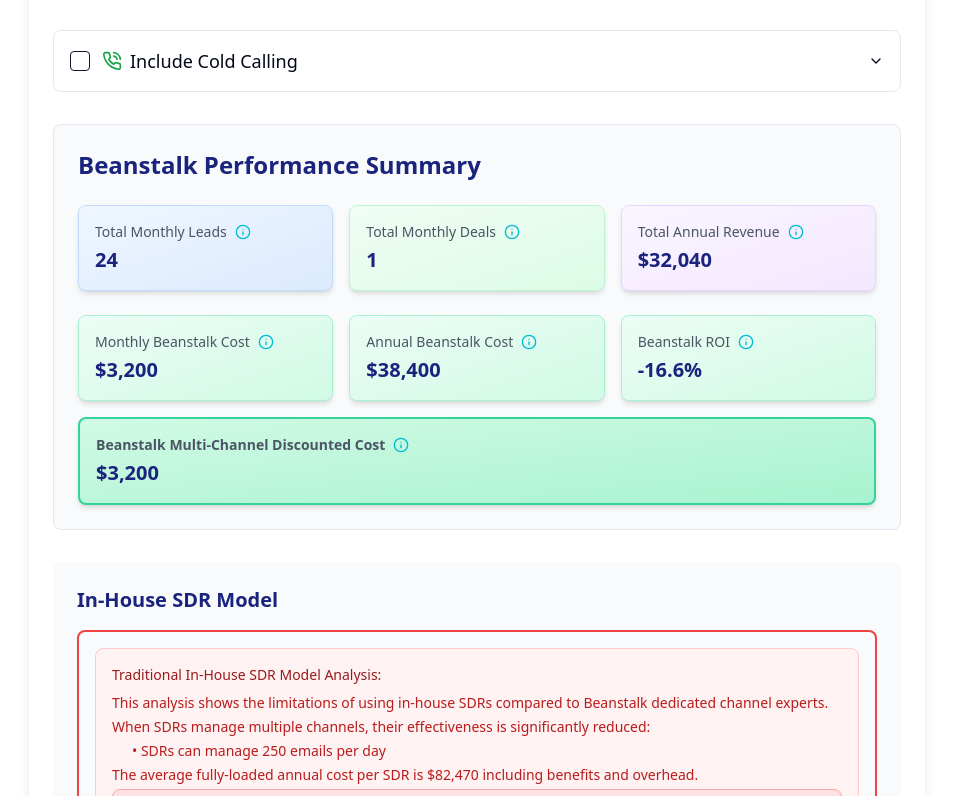
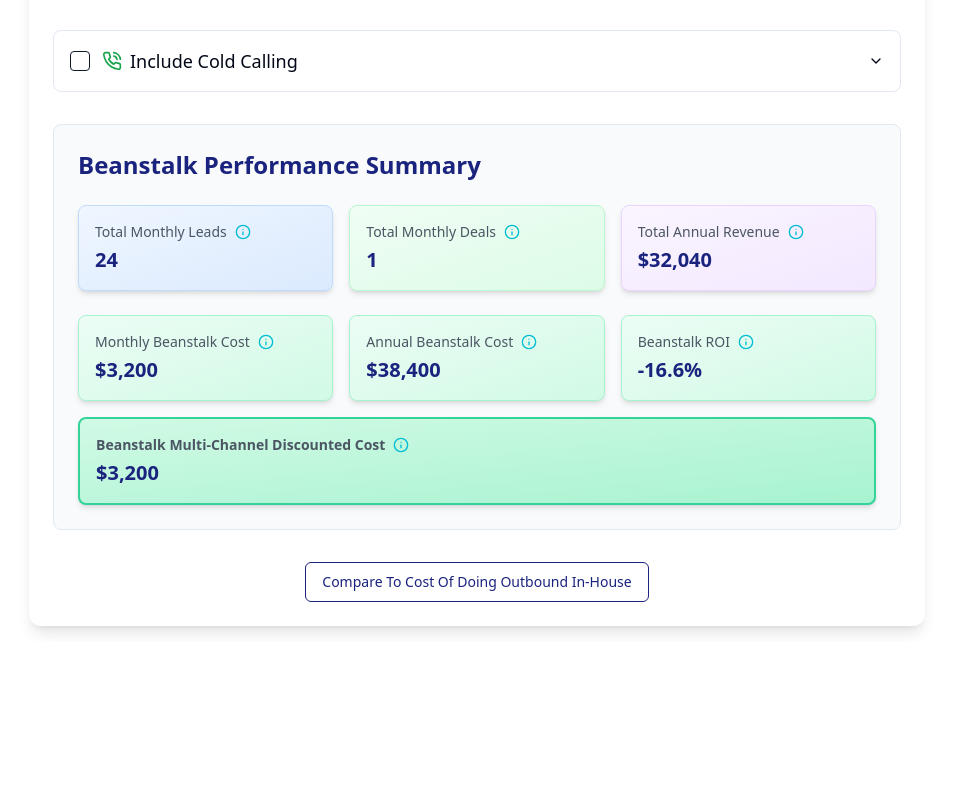
Before and after one commit to Beanstalk-Consulting/cold-email-roi-calculator, a React (Vite) app: page / in a window 1280 px wide. Shown: the part 1024-1820 px from the top of the page, without its empty margins (163-1116 px from the left). After the commit the page ends 1666 px from the top, so only its background shows below. Built offline with nearby package versions, Linux system fonts and the light colour scheme.

Commit message:
feat: Add button to toggle SDR model
Adds a button to toggle the visibility of the In-House SDR model component.

```diff
--- a/src/components/calculator/CalculatorResults.tsx
+++ b/src/components/calculator/CalculatorResults.tsx
@@ -1,7 +1,8 @@
 
-import React from "react";
+import React, { useState } from "react";
 import { SDRMetrics } from "./SDRMetrics";
 import { BeanstalkMetrics } from "./BeanstalkMetrics";
+import { Button } from "@/components/ui/button";
 
 interface CalculatorResultsProps {
   // Control flags
@@ -94,11 +95,12 @@ export const CalculatorResults = ({
   beanstalkRoi,
   activeChannelCount,
 }: CalculatorResultsProps) => {
+  const [showSdrComparison, setShowSdrComparison] = useState(false);
+
   // Calculate sdrTotalRevenue without considering part-time/full-time distinction
-  // since SDR efficiency is already handicapped by 50% for non-email channels
   const sdrEmailRevenue = includeEmail ? emailRevenue : 0;
   const sdrLinkedInRevenue = includeLinkedIn ? linkedInRevenue * 0.5 : 0;
-  const sdrCallRevenue = includeColdCalling ? callRevenue : 0; // Remove the 0.5 multiplier here since efficiency is based on channel division, not hours
+  const sdrCallRevenue = includeColdCalling ? callRevenue : 0;
 
   const sdrTotalRevenue = sdrEmailRevenue + sdrLinkedInRevenue + sdrCallRevenue;
 
@@ -121,7 +123,17 @@ export const CalculatorResults = ({
         />
       </div>
 
-      {/* SDR Model - Now Full Width */}
+      <div className="flex justify-center">
+        <Button
+          variant="outline"
+          onClick={() => setShowSdrComparison(!showSdrComparison)}
+          className="text-calculator-primary border-calculator-primary hover:bg-calculator-primary hover:text-white"
+        >
+          Compare To Cost Of Doing Outbound In-House
+        </Button>
+      </div>
+
+      {showSdrComparison && (
         <div className="bg-slate-50 p-6 rounded-lg">
           <h3 className="text-xl font-semibold text-calculator-primary mb-4">
             In-House SDR Model
@@ -136,6 +148,7 @@ export const CalculatorResults = ({
             projectedRevenue={sdrTotalRevenue}
           />
         </div>
+      )}
     </div>
   );
 };
```
Lines whose indentation alone changed are shown as unchanged.
